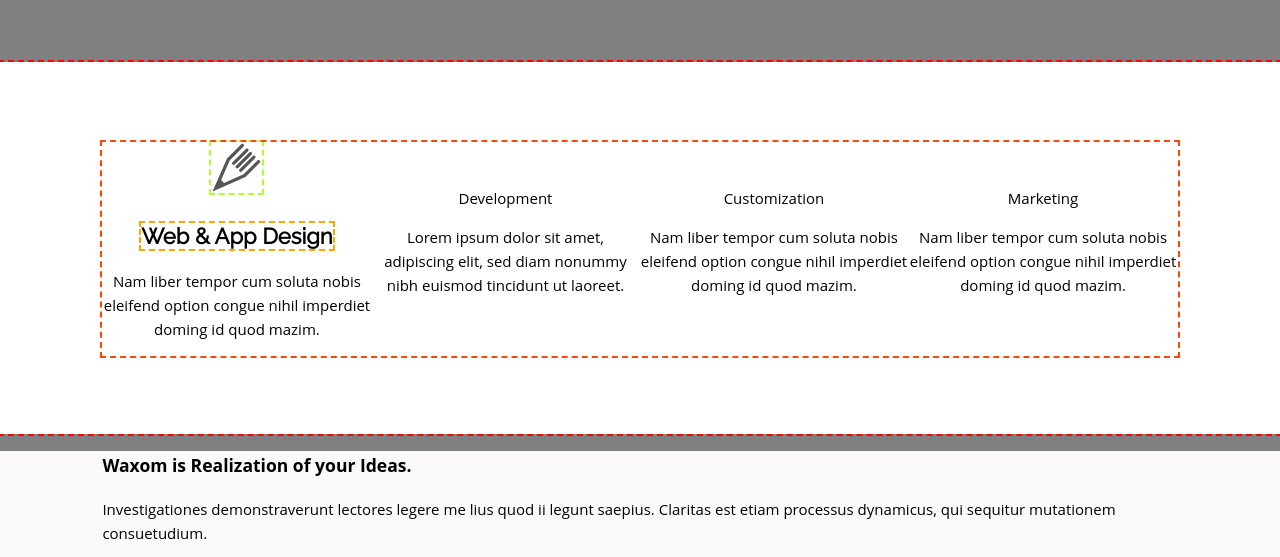
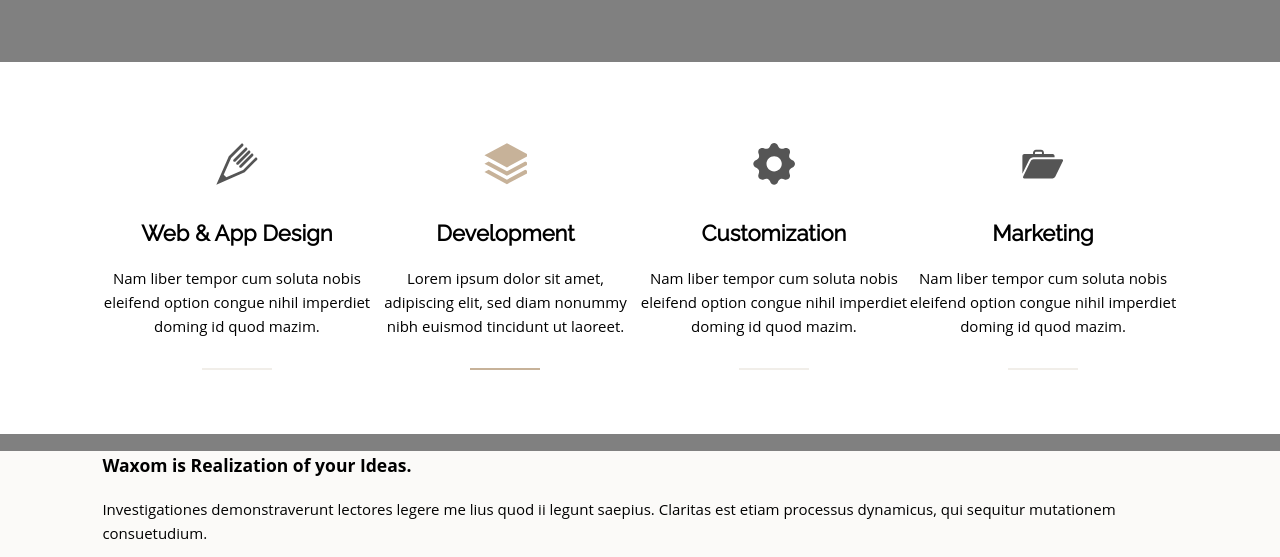
Before and after one commit to Firefly718/markup_test, a website: page index.html in a window 1280 px wide. Shown: the part 1556-2113 px from the top of the page. Drawn offline with Linux system fonts and the light colour scheme.

Commit message:
finished services' section

```diff
--- a/index.html
+++ b/index.html
@@ -79,30 +79,30 @@
                 <div class="services__items">
                     <div class="services__item">
                         <div class="services__subitem">
-                            <img class="services__icon" src="./img/services/icon-pencil.svg" alt="pencil-icon">
-                            <span class="services__title">Web & App Design</span>
+                            <!-- <img class="services__icon" src="./img/services/icon-pencil.svg" alt="pencil-icon"> -->
+                            <span class="services__title services__title--pen">Web & App Design</span>
                             <p class="services__subtitle">Nam liber tempor cum soluta nobis eleifend option congue nihil imperdiet doming id quod mazim.</p>
                         </div>
                     </div>
 
                     <div class="services__item">
                         <div class="services__subitem">
-                            <span>Development</span>
-                            <p>Lorem ipsum dolor sit amet, adipiscing elit, sed diam nonummy nibh euismod tincidunt ut laoreet.</p>
+                            <span class="services__title services__title--dev">Development</span>
+                            <p class="services__subtitle services__subtitle--active">Lorem ipsum dolor sit amet, adipiscing elit, sed diam nonummy nibh euismod tincidunt ut laoreet.</p>
                         </div>
                     </div>
 
                     <div class="services__item">
                         <div class="services__subitem">
-                            <span>Customization</span>
-                            <p>Nam liber tempor cum soluta nobis eleifend option congue nihil imperdiet doming id quod mazim.</p>
+                            <span class="services__title services__title--cust">Customization</span>
+                            <p class="services__subtitle">Nam liber tempor cum soluta nobis eleifend option congue nihil imperdiet doming id quod mazim.</p>
                         </div>
                     </div>
 
                     <div class="services__item">
                         <div class="services__subitem">
-                            <span>Marketing</span>
-                            <p>Nam liber tempor cum soluta nobis eleifend option congue nihil imperdiet doming id quod mazim.</p>
+                            <span class="services__title services__title--mark">Marketing</span>
+                            <p class="services__subtitle">Nam liber tempor cum soluta nobis eleifend option congue nihil imperdiet doming id quod mazim.</p>
                         </div>
                     </div>
                 </div>
--- a/scss/_mixins.scss
+++ b/scss/_mixins.scss
@@ -5,6 +5,17 @@
 //     color: $color;
 //     line-height: $line;
 // }
+@mixin iconBefore {
+    content: "";
+        display: block;
+        background-size: cover;
+        width: 44px;
+        height: 44px;
+        margin: 0 auto 3rem auto;
+        background-repeat: no-repeat;
+        // background-position: center;
+}
+
 @mixin flex {
     display: flex;
     justify-content: space-between;
--- a/scss/styles.scss
+++ b/scss/styles.scss
@@ -77,18 +77,59 @@ header {
     height: 372px;
     background-color: #fff;
     text-align: center;
-    outline: 2px dashed red;
+    // outline: 2px dashed red;
     padding-top: 8rem;
     &__items {
         @include flex;
-        outline: 2px dashed orangered;
+        // outline: 2px dashed orangered;
     }
     &__title {
         font-size: 2.2rem;
         font-family: 'Raleway', sans-serif;
         font-weight: 600;
-        // margin-top: 2.4rem;
-        outline: 2px dashed orange;
+        // outline: 2px dashed orange;
+        &--pen {
+            &::before {
+                background-image: url(../img/services/icon-pencil.svg);
+                @include iconBefore;
+            }
+        }
+        &--dev {
+            &::before {
+                background-image: url(../img/services/icon-dev.svg);
+                @include iconBefore;
+            }
+        }
+        &--cust {
+            &::before {
+                background-image: url(../img/services/icon-cust.svg);
+                @include iconBefore;
+                // outline: 2px dashed saddlebrown;
+            }
+        }
+        &--mark {
+            &::before {
+                background-image: url(../img/services/icon-mark.svg);
+                @include iconBefore;
+                background-size: 100% 100%;
+                // outline: 2px dashed saddlebrown;
+            }
+        }
+    }
+    &__subtitle {
+        &::after {
+            content: '';
+            display: block;
+            width: 7rem;
+            height: 2px;
+            background-color: #f1eee9;
+            margin: 3rem auto 0 auto;
+        }
+        &--active {
+            &::after {
+                background-color: $link-active;
+            }
+        }
     }
     &__icon {
         display: block;
```
Also changed, not shown: css/styles.css, img/services/icon-cust.svg (added), img/services/icon-dev.svg (added), img/services/icon-mark.svg (added).
